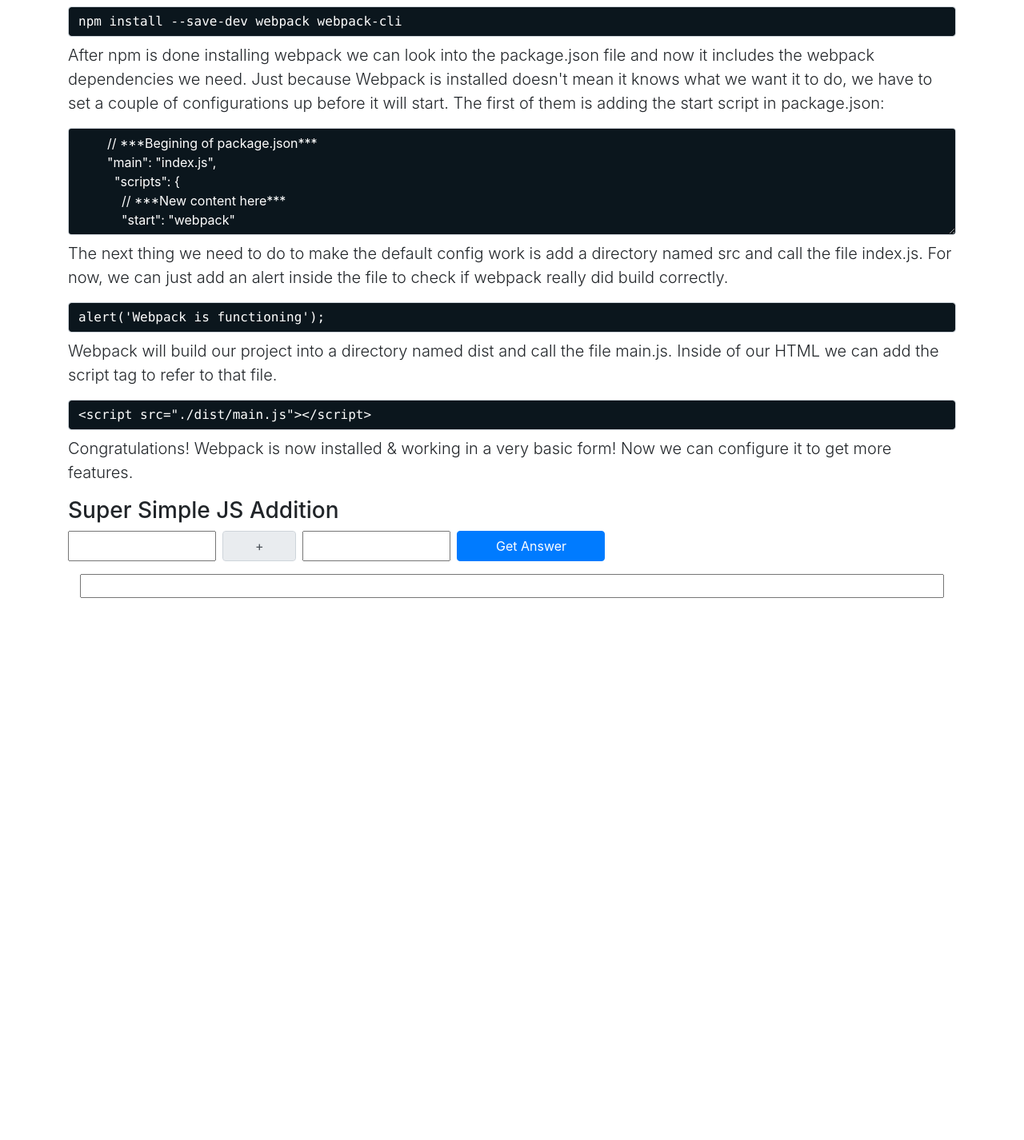
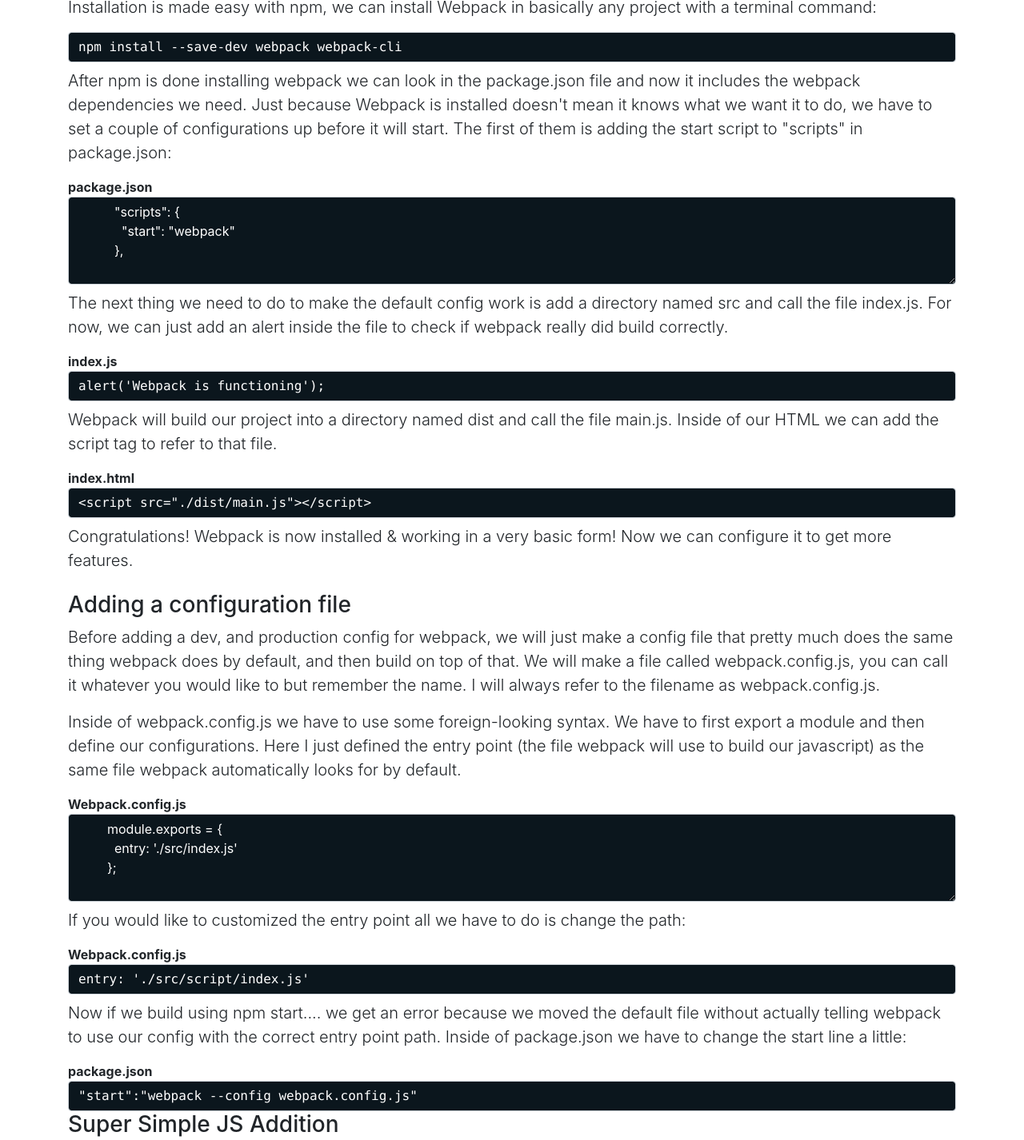
Before and after one commit to ch4nc3l0/Understanding-Webpack, a website built with webpack: page index.html in a window 1280 px wide. Shown: the part 793-2219 px from the top of the page at 80% size. Before the commit the page ends 1557 px from the top, so only its background shows below. Built offline with Linux system fonts and the light colour scheme.

Commit message:
Add: The simplest webpack config

```diff
--- a/index.html
+++ b/index.html
@@ -30,10 +30,10 @@
     </p>
   </div>
 
-  <div class="container">
+  <div class="container mt-4">
       <h3>
         Basic Webpack Installation
-      </h2>
+      </h3>
   </div>
 
     <div class="container">
@@ -51,7 +51,7 @@
       <p class="mt-2 lead">
         The new file named package.json should look something like this:
       </p>
-
+      <b>package.json</b>
       <textarea class="form-control" rows="5" readonly style="background-color: #0b161d; color: white;">
         {
           "name": "understanding-webpack",
@@ -84,23 +84,17 @@
       </kbd>
 
       <p class="lead mt-2">
-        After npm is done installing webpack we can look into the package.json
+        After npm is done installing webpack we can look in the package.json
         file and now it includes the webpack dependencies we need. Just because
         Webpack is installed doesn't mean it knows what we want it to do, we have
         to set a couple of configurations up before it will start. The first of them
-        is adding the start script in package.json:
+        is adding the start script to "scripts" in package.json:
       </p>
-
-      <textarea class="form-control" rows="5" readonly style="background-color: #0b161d; color: white;">
-        // ***Begining of package.json***
-        "main": "index.js",
+      <b>package.json</b>
+      <textarea class="form-control" rows="4" readonly style="background-color: #0b161d; color: white;">
           "scripts": {
-            // ***New content here***
             "start": "webpack"
-            // ***End new content***
           },
-          "repository": {
-        // ***End of package.json***
       </textarea>
 
       <p class="lead mt-2">
@@ -110,6 +104,7 @@
         correctly.
       </p>
 
+      <b>index.js</b>
       <kbd class="form-control" style="background-color: #0b161d; color: white;" >
           alert('Webpack is functioning');
       </kbd>
@@ -119,6 +114,7 @@
         main.js. Inside of our HTML we can add the script tag to refer to that file.
       </p>
 
+      <b>index.html</b>
       <kbd class="form-control" style="background-color: #0b161d; color: white;" >
           &lt;script src="./dist/main.js">&lt;/script>
       </kbd>
@@ -127,9 +123,58 @@
           Congratulations! Webpack is now installed & working in a very basic form! Now
           we can configure it to get more features.
         </p>
+    </div>
+
+    <div class="container mt-4">
+      <h3>
+        Adding a configuration file
+      </h3>
+    </div>
+
+    <div class="container">
+      <p class="lead">
+        Before adding a dev, and production config for webpack, we will
+        just make a config file that pretty much does the same thing webpack does by default,
+        and then build on top of that. We will make a file called webpack.config.js, you can call it whatever you would like
+        to but remember the name. I will always refer to the filename as webpack.config.js.
+      </p>
+
+      <p class="lead">
+        Inside of webpack.config.js we have to use some foreign-looking syntax. We have to
+        first export a module and then define our configurations. Here I just defined the
+        entry point (the file webpack will use to build our javascript) as the same file
+        webpack automatically looks for by default.
+      </p>
+
+      <b>Webpack.config.js</b>
+      <textarea class="form-control" rows="4" readonly style="background-color: #0b161d; color: white;">
+        module.exports = {
+          entry: './src/index.js'
+        };
+      </textarea>
+
+      <p class="lead mt-2">
+        If you would like to customized the entry point all we have to do is change the
+        path:
+      </p>
+
+      <b>Webpack.config.js</b>
+      <kbd class="form-control" style="background-color: #0b161d; color: white;" >
+        entry: './src/script/index.js'
+      </kbd>
+
+      <p class="lead mt-2">
+        Now if we build using npm start.... we get an error because we moved the default
+        file without actually telling webpack to use our config with the correct entry point
+        path. Inside of package.json we have to change the start line a little:
+      </p>
+
+      <b>package.json</b>
+      <kbd class="form-control" style="background-color: #0b161d; color: white;" >
+        "start":"webpack --config webpack.config.js"
+      </kbd>
 
     </div>
-
 
 
     <div class="form-group container" >
--- a/package.json
+++ b/package.json
@@ -4,7 +4,7 @@
   "description": "Understanding Webpack",
   "main": "index.js",
   "scripts": {
-    "start":"webpack"
+    "start":"webpack --config webpack.config.js"
   },
   "repository": {
     "type": "git",
--- a/src/index.js
+++ b/src/script/index.js
@@ -1,4 +1,4 @@
-import { checknumbers } from './script/numbers'
+import { checknumbers } from './numbers'
 
 $(document).ready(function () {
 
--- /dev/null
+++ b/webpack.config.js
@@ -0,0 +1,3 @@
+module.exports = {
+    entry: './src/script/index.js'
+  };
```
Also changed, not shown: dist/main.js.
